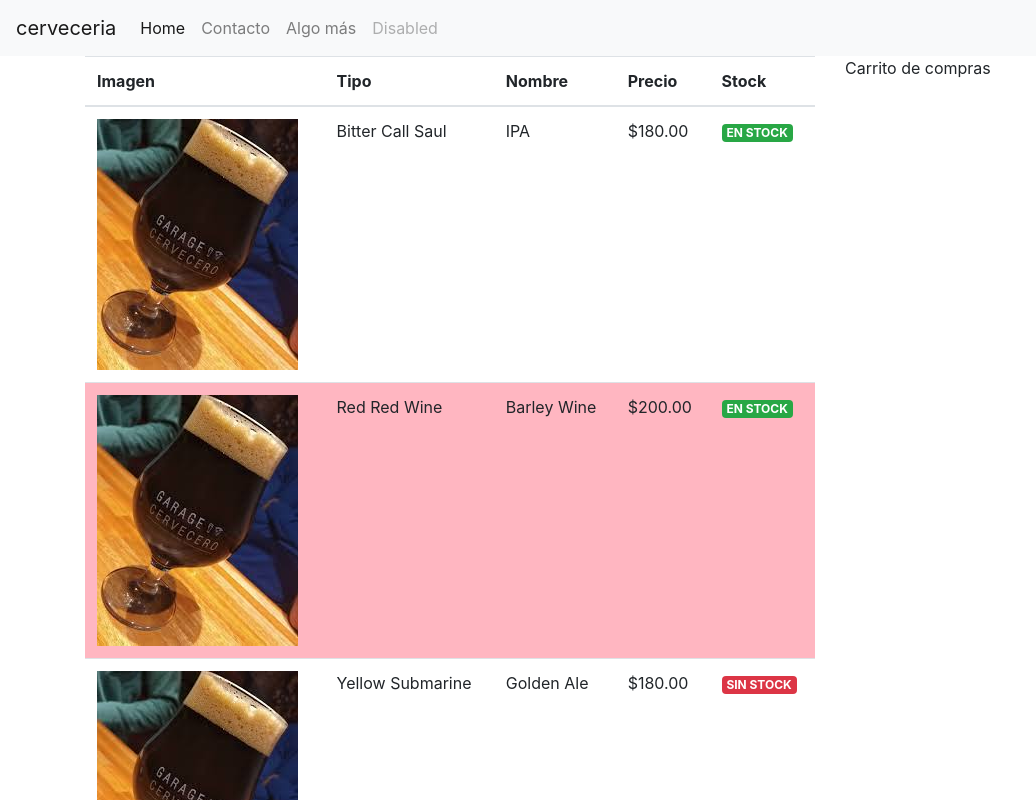
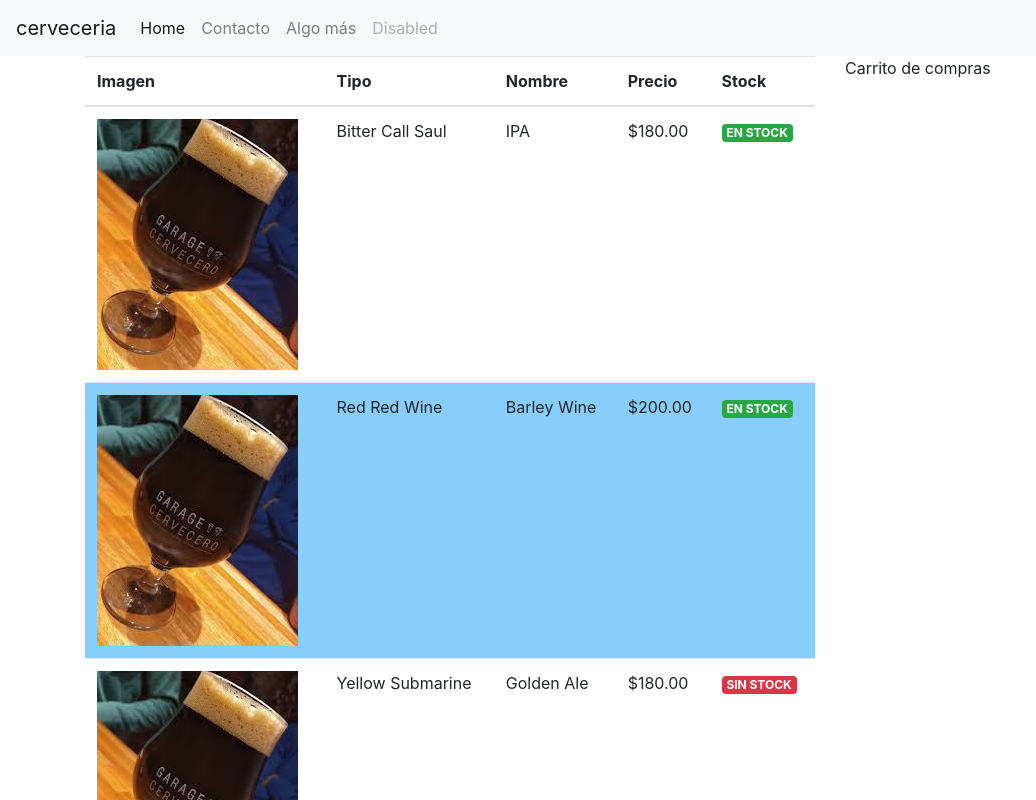
Before and after one commit to cio24/angular, an Angular app: page / in a window 1280 px wide. Shown: the top 800 px of the page, without its empty margins (0-1036 px from the left). Built offline with nearby package versions, Linux system fonts and the light colour scheme.

Commit message:
se restauro el color xD

```diff
--- a/src/app/beer-list/beer-list.component.scss
+++ b/src/app/beer-list/beer-list.component.scss
@@ -1,3 +1,3 @@
 .clearance{
-    background-color: lightpink;
+    background-color: lightskyblue;
 }
```
